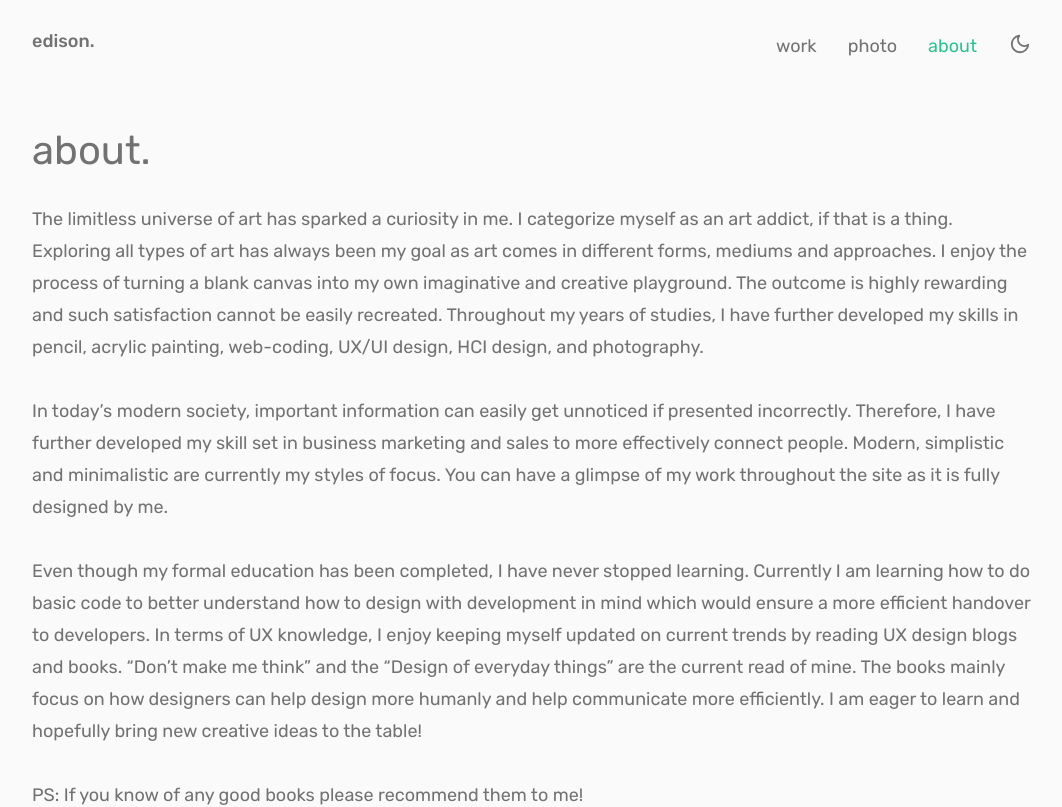
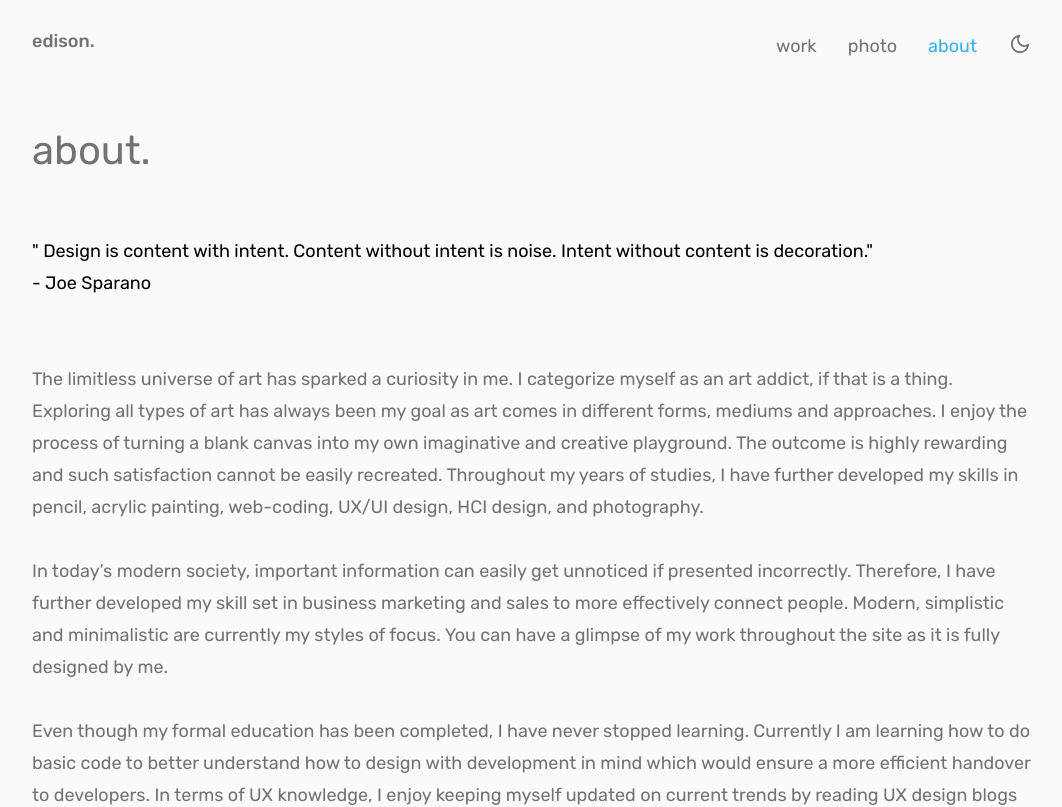
Before and after one commit to fyeung21/edison-web, a React (Create React App) app: page /about in a window 1280 px wide. Shown: the top 807 px of the page, without its empty margins (108-1170 px from the left). Built offline with nearby package versions, Linux system fonts and the light colour scheme.

Commit message:
feat: Add quote section to about me

```diff
--- a/src/components/About/AboutMe.js
+++ b/src/components/About/AboutMe.js
@@ -1,11 +1,15 @@
 import React from "react";
 import { MainCont, Heading } from "../globalStyles";
-import { AboutTxt } from "./aboutStyles";
+import { AboutTxt, QuoteCont, Quote, QuoteAuthor } from "./aboutStyles";
 
 const AboutMe = () => {
     return (
         <MainCont>
             <Heading>about.</Heading>
+            <QuoteCont>
+                <Quote>" Design is content with intent. Content without intent is noise. Intent without content is decoration."</Quote>
+                <QuoteAuthor>- Joe Sparano</QuoteAuthor>
+            </QuoteCont>
             <AboutTxt>
                 The limitless universe of art has sparked a curiosity in me. I categorize myself as
                 an art addict, if that is a thing. Exploring all types of art has always been my
--- a/src/components/About/aboutStyles.js
+++ b/src/components/About/aboutStyles.js
@@ -1,8 +1,24 @@
 import styled from "styled-components";
 import { theme } from "../Theme";
 
-export const AboutCont = styled.div`
-    margin: 0 auto 8rem;
+export const QuoteCont = styled.div`
+    margin: 3rem auto;
+
+    @media (min-width: ${theme.smallLaptopSize}) {
+        margin: 4rem auto;
+    }
+`
+export const Quote = styled.p`
+    font-family: ${theme.bodyFont};
+    font-size: ${theme.bodyFontSize};
+    color: ${({ theme }) => theme.activeTxtColor};
+    line-height: 2rem;
+`
+export const QuoteAuthor = styled.p`
+    font-family: ${theme.bodyFont};
+    font-size: ${theme.bodyFontSize};
+    color: ${({ theme }) => theme.activeTxtColor};
+    line-height: 2rem;
 `
 export const AboutTxt = styled.p`
     font-family: ${theme.bodyFont};
--- a/src/components/globalStyles.js
+++ b/src/components/globalStyles.js
@@ -70,7 +70,7 @@ export const linkStyle = {
 }
 
 export const activeLinkStyle = {
-  color: "#2CC18F",
+  color: "#35AFF3",
   fontWeight: "400",
   textDecoration: "none"
 }
```
